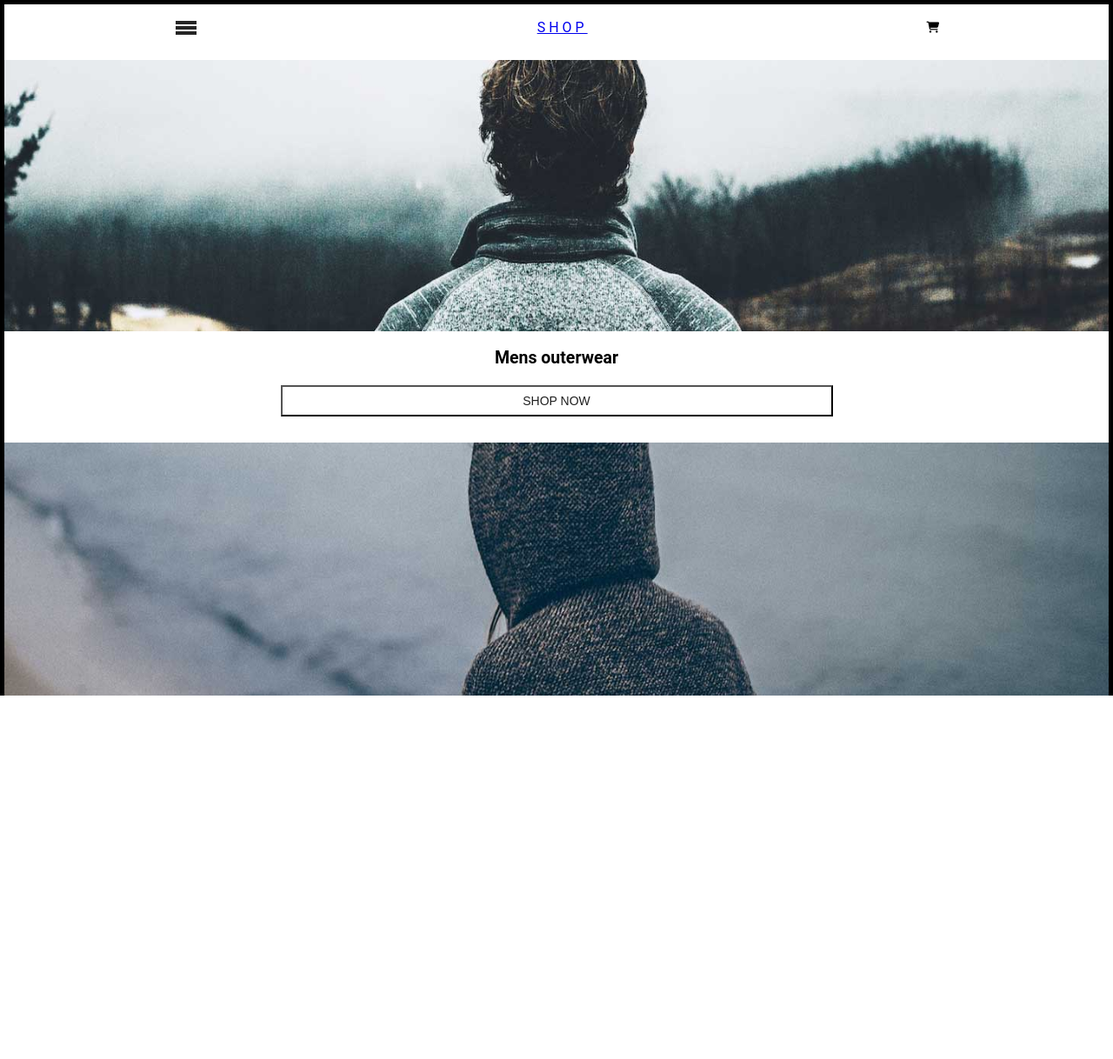
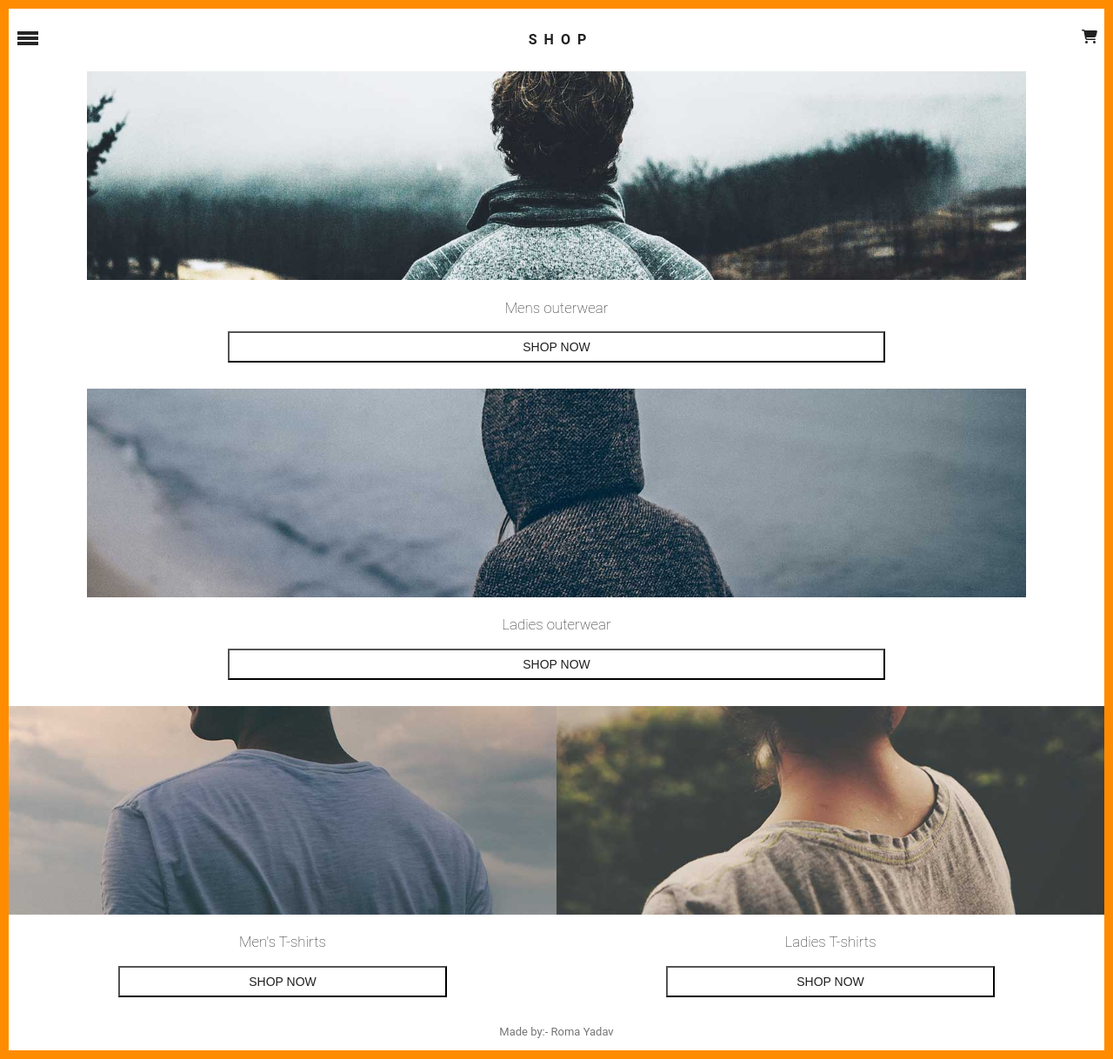
Before and after one commit to RomaYadav123/E-commerce-responsive-website, a plain HTML site: page index.html in a window 1280 px wide. Shown: the whole page at 87% size. Before the commit the page ends 800 px from the top, so only its background shows below. Drawn offline with Linux system fonts and the light colour scheme.

Commit message:
Completed home and item listing page.

```diff
--- /dev/null
+++ b/css/item-listing-page.css
@@ -0,0 +1,133 @@
+* {
+  box-sizing: border-box;
+}
+
+body,
+.main-container {
+  margin: auto;
+  font-family: "Roboto", "Noto", sans-serif;
+  font-size: 13px;
+  line-height: 1.5;
+}
+
+header {
+  padding: 24px 8px;
+  font-size: 16px;
+  display: flex;
+  justify-content: space-between;
+  color: #202020;
+  background-color: #ffff;
+}
+
+.shop-logo a {
+  font-size: 16px;
+  letter-spacing: 8px;
+  color: #202020;
+  text-decoration: none;
+  text-transform: uppercase;
+  font-weight: bold;
+}
+
+.hamburger {
+  cursor: pointer;
+}
+
+.hamburger .line {
+  width: 24px;
+  height: 4px;
+  margin: 2px;
+  background-color: #252525;
+}
+
+.hamburger-nav ul li a {
+  display: flex;
+  flex: 1;
+  margin-bottom: 20px;
+  text-decoration: none;
+  color: #757575;
+  padding: 0px 16px;
+}
+
+.hamburger-nav {
+  display: none;
+  position: fixed;
+  font-size: 13px;
+  top: 0;
+  left: 1;
+  width: 100%; /* basically this is to make the hamurger-nav take the full widht of the page so that once the ul li items will be displayed then the background page needs to be transparent in color...*/
+  height: 100vmax;
+  background-color: rgba(
+    0,
+    0,
+    0,
+    0.6
+  ); /* to give a transparent color we use this rgb format  and modifying the opacity level for the color which we want in our background. */
+  color: #757575;
+}
+
+.hamburger-nav ul {
+  list-style-type: none;
+  padding: 16px 16px 16px 4px;
+  background-color: #fff;
+  width: 60%; /* since the navbar is always in the ratio of 60:40   and here the navbar is covering 60% width of the page while the rest 40% will be covered with the background page which will be the header, section , etc  cutted out. */
+  margin: 0;
+}
+
+.hamburger-nav.active {
+  display: grid;
+  left: 0;
+}
+
+.grid-container {
+  display: grid;
+  grid-template-columns: auto auto;
+  grid-template-rows: auto auto auto auto auto auto auto auto auto;
+  column-gap: 12px;
+  row-gap: 12px;
+}
+
+img {
+  height: 240px;
+  width: 100%;
+  object-fit: cover;
+}
+
+.row-1 {
+  grid-row: 1;
+  grid-column: span 2;
+  display: flex;
+  flex-direction: column;
+  text-align: center;
+}
+
+.title {
+  color: #202020;
+  font-size: 13px;
+  font-weight: bold;
+  padding: 0px 34px;
+}
+
+.price {
+  color: #757575;
+  font-size: 13px;
+  padding: 0px 74px;
+}
+
+footer {
+  text-align: center;
+}
+
+.footer-title {
+  color: #757575;
+  font-size: 13px;
+  margin-bottom: 12px;
+}
+
+.button-4 {
+  font-size: 13px;
+  padding: 6px;
+  text-transform: uppercase;
+  color: #ffff;
+  background-color: #202020;
+  width: 50%;
+}
--- a/css/style.css
+++ b/css/style.css
@@ -2,109 +2,32 @@
   box-sizing: border-box;
 }
 
-body {
+body,
+.main-container {
   margin: auto;
   font-family: "Roboto", "Noto", sans-serif;
   font-size: 13px;
   line-height: 1.5;
-  /* border: 5px solid darkorange; */
+  border: 5px solid darkorange;
 }
 
-#container {
-  height: 100vh;
-  overflow: auto;
+/* 1 */
+header {
+  padding: 24px 8px;
+  font-size: 16px;
+  display: flex;
+  justify-content: space-between;
+  color: #202020;
+  background-color: #ffff;
 }
 
-.main-container {
-  display: grid;
-  grid-template-rows: auto auto auto auto auto;
-  grid-template-columns: auto auto auto;
-  row-gap: 10px;
-  column-gap: 10px;
-  border: 5px solid black;
-  height: 100vmax;
-}
-
-header {
-  display: flex;
-  justify-content: space-around;
-  align-items: center;
-  grid-row: 1;
-  grid-column: span 3;
-  background-color: #ffff;
-  /* border: 5px solid darkorchid; */
-}
-.section-1 {
-  grid-row: 2;
-  grid-column: span 3;
-  display: flex;
-  flex-direction: column;
-  align-items: center;
-  /* border: 5px solid darkslateblue; */
-}
-
-.section-2 {
-  grid-row: 3;
-  grid-column: span 3;
-  display: flex;
-  flex-direction: column;
-  align-items: center;
-  /* border: 5px solid darkgreen; */
-}
-
-.section-3 {
-  grid-row: 4;
-  grid-column: span 3;
-  display: grid;
-  grid-template-rows: 3fr 1fr;
-  grid-template-columns: 1fr 1fr;
-  /* border: 5px solid darkturquoise; */
-}
-.t-shirts-images {
-  grid-row: 1;
-  grid-column: span 2;
-  display: flex;
-  /* border: 5px solid darkmagenta; */
-}
-
-.t-shirt-image-1 {
-  grid-row: 1;
-  grid-column: 1;
-  /* border: 5px solid deeppink; */
-  width: 50%;
-}
-
-.t-shirt-image-2 {
-  grid-row: 1;
-  grid-column: 2;
-  /* border: 5px solid orange; */
-  width: 50%;
-}
-
-.t-shirts-m {
-  flex: 1;
-  /* border: 5px solid red; */
-}
-
-.t-shirts-l {
-  flex: 1;
-  /* border: 5px solid darkcyan; */
-}
-
-.combined-t-shirts {
-  grid-row: 2;
-  grid-column: span 2;
-  display: flex;
-  /* border: 5px solid darksalmon; */
-}
-
-footer {
-  grid-row: 5;
-  grid-column: span 3;
-  display: flex;
-  flex-direction: column;
-  align-items: center;
-  /* border: 5px solid deeppink; */
+.shop-logo a {
+  font-size: 16px;
+  letter-spacing: 8px;
+  color: #202020;
+  text-decoration: none;
+  text-transform: uppercase;
+  font-weight: bold;
 }
 
 .hamburger {
@@ -119,128 +42,157 @@ footer {
 }
 
 .hamburger-nav ul li a {
+  display: flex;
+  flex: 1;
+  margin-bottom: 20px;
   text-decoration: none;
+  color: #757575;
+  padding: 0px 16px;
 }
 
 .hamburger-nav {
   display: none;
+  position: fixed;
+  font-size: 13px;
+  top: 0;
+  left: 1;
+  width: 100%; /* basically this is to make the hamurger-nav take the full widht of the page so that once the ul li items will be displayed then the background page needs to be transparent in color...*/
+  height: 100vmax;
+  background-color: rgba(
+    0,
+    0,
+    0,
+    0.6
+  ); /* to give a transparent color we use this rgb format  and modifying the opacity level for the color which we want in our background. */
+  color: #757575;
+}
+
+.hamburger-nav ul {
+  list-style-type: none;
+  padding: 16px 16px 16px 4px;
+  background-color: #fff;
+  width: 60%; /* since the navbar is always in the ratio of 60:40   and here the navbar is covering 60% width of the page while the rest 40% will be covered with the background page which will be the header, section , etc  cutted out. */
+  margin: 0;
 }
 
 .hamburger-nav.active {
   display: grid;
+  left: 0;
 }
 
-.shop-logo {
-  font-size: 16px;
-  color: #2020;
-  text-decoration: none;
-  letter-spacing: 4px;
-  text-transform: uppercase;
+/* 2 */
+
+.section {
+  display: flex;
+  flex-direction: column;
+  justify-content: center;
+  align-items: center;
+  padding-bottom: 30px;
 }
 
 img {
-  height: 100%;
+  height: 240px;
   width: 100%;
+  object-fit: cover;
 }
 
-.mens_outerwear_coverpage {
-  grid-row: 2;
-  grid-column: span 3;
-}
-
-.mens-outerwear-title {
-  display: flex;
-  justify-content: center;
+.mens-outerwear-title,
+.ladies-outerwear-title {
+  font-size: 16.9px;
+  font-weight: lighter;
+  color: #202020;
 }
 
 button {
-  display: flex;
-  justify-content: center;
-  width: 50%;
-  padding: 8px 24px;
   font-size: 14px;
   color: #202020;
-  background-color: #ffff;
+  background-color: #fff;
   text-transform: uppercase;
-  margin-bottom: 20px;
+  padding: 8px 0px;
+  width: 100%;
+}
+.button-1 {
+  width: 60%;
+  background-color: red;
 }
 
-.ladies_outerwear_coverpage {
-  height: 100%;
-  width: 100%;
-  grid-row: 5;
-  grid-column: span 3;
+.section-3 {
+  display: flex;
+  border: 5px solid rgb(60, 255, 0);
 }
 
-.ladies-outerwear-title {
-  grid-row: 6;
-  grid-column: 2;
-  white-space: nowrap;
+.inner-box-1 {
+  flex: 1;
+  border: 5px solid purple;
+}
+.inner-box-2 {
+  flex: 1;
+  border: 5px solid deeppink;
+}
+.grid-container {
+  display: flex;
 }
 
-.button-1 {
-  grid-row: 7;
-  grid-column: 2;
-  padding: 8px 44px;
-  font-size: 14px;
-  color: #202020;
-  background-color: #ffff;
-  text-transform: uppercase;
+/* .t-shirts-images {
+  display: flex;
+  border: 5px solid red;
 }
 
-.men-t-shirts-title {
-  display: flex;
-  justify-content: center;
-  grid-row: 9;
-  grid-column: 1;
+.t-shirt-image-1,
+.t-shirt-image-2 {
+  flex: 1;
+  border: 5px solid darkolivegreen;
+  width: 50%;
 }
 
-.ladies-t-shirts-title {
+.combined-t-shirts {
   display: flex;
-  justify-content: center;
-  grid-row: 9;
-  grid-column: 3;
+  justify-content: space-between;
+  width: 100%;
+  padding: 0px 18px;
+  border: 5px solid yellowgreen;
 }
 
-.button-2 {
-  grid-row: 10;
-  grid-column: 1;
-  padding: 8px 14px;
-  font-size: 10px;
-  color: #202020;
-  background-color: #ffff;
-  text-transform: uppercase;
-  white-space: nowrap;
-  margin: 0px 38px;
+.t-shirts-m {
+  text-align: center;
 }
 
+.t-shirts-l {
+  text-align: center;
+}
+
+.men-t-shirts-title,
+.ladies-t-shirts-title {
+  font-size: 14.3px;
+  color: #202020;
+  margin: 24px 0px;
+}
+
+.button-2,
 .button-3 {
-  grid-row: 10;
-  grid-column: 3;
-  padding: 8px 14px;
-  font-size: 10px;
+  padding: 8px 24px;
+  text-transform: uppercase;
   color: #202020;
-  background-color: #ffff;
-  text-transform: uppercase;
-  white-space: nowrap;
-  margin: 0px 38px;
+  background-color: #fff;
+  width: 100%;
+  margin-bottom: 28px;
+} */
+
+footer {
+  text-align: center;
 }
 
 .footer-title {
+  color: #757575;
   font-size: 13px;
-  color: #757575;
-  grid-row: 11;
-  grid-column: 2;
+  margin-bottom: 12px;
 }
 
 .button-4 {
-  grid-row: 12;
-  grid-column: 2;
-  padding: 8px 14px;
   font-size: 13px;
+  padding: 6px;
+  text-transform: uppercase;
   color: #ffff;
   background-color: #202020;
-  text-transform: uppercase;
-  white-space: nowrap;
-  margin: 0px;
+  width: 50%;
 }
--- a/index.html
+++ b/index.html
@@ -12,7 +12,6 @@
   </head>
 
   <body>
-    <div id="container">
     <div class="main-container">
       <header>
         <div class="hamburger">
@@ -43,59 +42,72 @@
         hamburger.onclick = function () {
           hamburgerNav.classList.toggle("active");
         };
+
+        hamburgerNav.onclick = function () {
+          hamburgerNav.classList.toggle("active");
+        };
       </script>
 
-        <div class="section-1">
+      <div class="section">
+        <a href="item-listing-page.html">
           <img
             src="./images/mens_outerwear.jpg"
             alt="mens_outerwear_coverpage"
             class="mens_outerwear_coverpage"
           />
+        </a>
         <h2 class="mens-outerwear-title">Mens outerwear</h2>
+        <a class="button-1" href="item-listing-page.html">
           <button>Shop Now</button>
+        </a>
       </div>
 
-        <div class="section-2">
+      <div class="section">
+        <a href="item-listing-page.html">
           <img
             src="./images/ladies_outerwear.jpg"
             alt="ladies_outerwear_coverpage"
             class="ladies_outerwear_coverpage"
           />
+        </a>
         <h2 class="ladies-outerwear-title">Ladies outerwear</h2>
-          <button class="button-1">Shop Now</button>
+        <a class="button-1" href="item-listing-page.html">
+          <button>Shop Now</button>
+        </a>
       </div>
 
-        <div class="section-3">
-          <div class="t-shirts-images">
+      <div class="grid-container">
+        <div class="section">
+          <a href="item-listing-page.html">
             <img
               src="./images/mens_tshirts.jpg"
-              alt="mens_t-shirt-coverpage"
-              class="t-shirt-image-1"
+              alt="ladies_outerwear_coverpage"
+              class="ladies_outerwear_coverpage"
             />
+          </a>
+          <h2 class="ladies-outerwear-title">Men's T-shirts</h2>
+          <a class="button-1" href="item-listing-page.html">
+            <button>Shop Now</button>
+          </a>
+        </div>
+        <div class="section">
+          <a href="item-listing-page.html">
             <img
               src="./images/ladies_tshirts.jpg"
-              alt="ladies-t-shirt_coverpage"
-              class="t-shirt-image-2"
+              alt="ladies_outerwear_coverpage"
+              class="ladies_outerwear_coverpage"
             />
-          </div>
-          <div class="combined-t-shirts">
-            <div class="t-shirts-m">
-              <div class="men-t-shirts-title">Mens t-shirt</div>
-              <button class="button-2">Shop Now</button>
-            </div>
-
-            <div class="t-shirts-l">
-              <div class="ladies-t-shirts-title">ladies t-shirt</div>
-              <button class="button-3">Shop Now</button>
-            </div>
+          </a>
+          <h2 class="ladies-outerwear-title">Ladies T-shirts</h2>
+          <a class="button-1" href="item-listing-page.html">
+            <button>Shop Now</button>
+          </a>
         </div>
       </div>
 
       <footer>
-          <div class="footer-title">Made by polymer</div>
-          <button class="button-4">Demo Only</button>
+        <div class="footer-title">Made by:- Roma Yadav</div>
       </footer>
-      </div>
     </div>
   </body>
 </html>
```
Also changed, not shown: Item-listing-page.html (+136 -0 lines), images/neon-men-jacket.jpg (added). Lines whose indentation alone changed are shown as unchanged.
